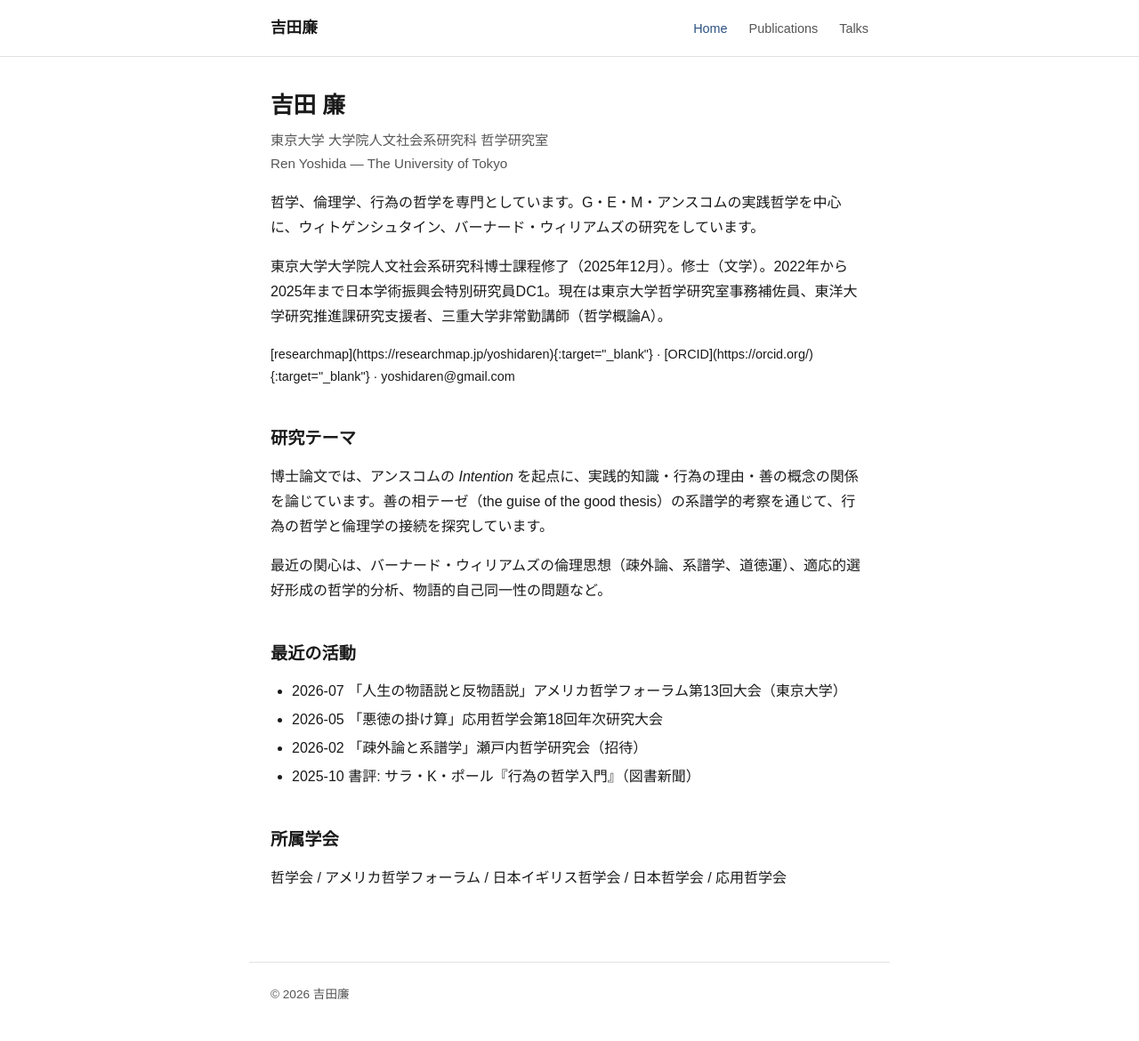
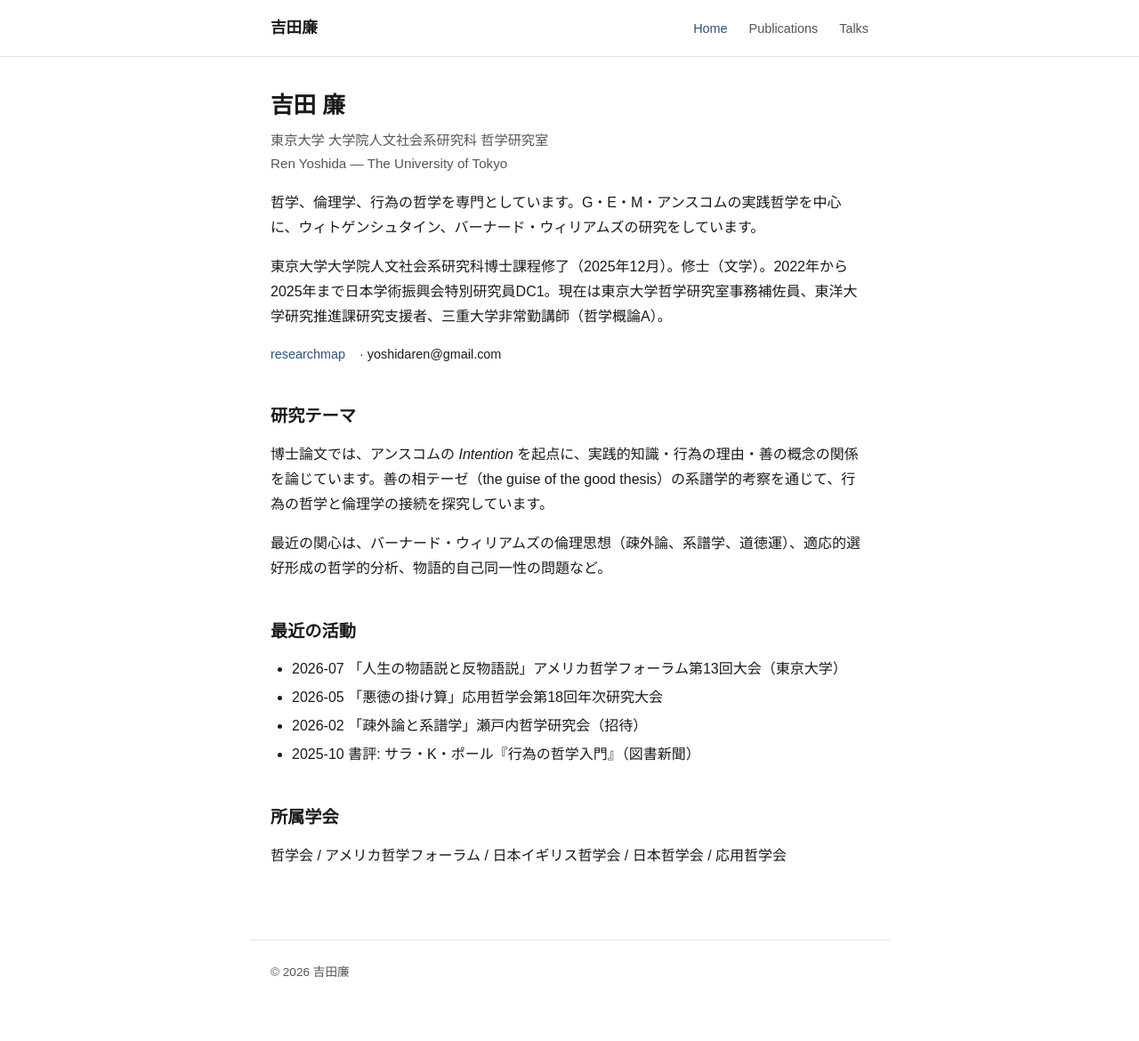
Before and after one commit to ysdrn/ysdrn.github.io, a Jekyll site: the page built from index.md, in a window 1280 px wide. Shown: the whole page at 89% size. Built offline with Jekyll 4.4.1, drawn with Linux system fonts in a browser that asks for light colours; after the commit the page ends 1145 px from its top, so only the background shows below that.

Commit message:
Fix: use HTML links in profile section
Co-Authored-By: Claude Opus 4.6 <noreply@anthropic.com>

```diff
--- a/index.md
+++ b/index.md
@@ -17,13 +17,9 @@ Ren Yoshida — The University of Tokyo
 東京大学大学院人文社会系研究科博士課程修了（2025年12月）。修士（文学）。2022年から2025年まで日本学術振興会特別研究員DC1。現在は東京大学哲学研究室事務補佐員、東洋大学研究推進課研究支援者、三重大学非常勤講師（哲学概論A）。
 
 <div class="links">
-
-[researchmap](https://researchmap.jp/yoshidaren){:target="_blank"}
-&middot;
-[ORCID](https://orcid.org/){:target="_blank"}
-&middot;
+<a href="https://researchmap.jp/yoshidaren" target="_blank">researchmap</a>
+·
 yoshidaren@gmail.com
-
 </div>
 
 </div>
```
